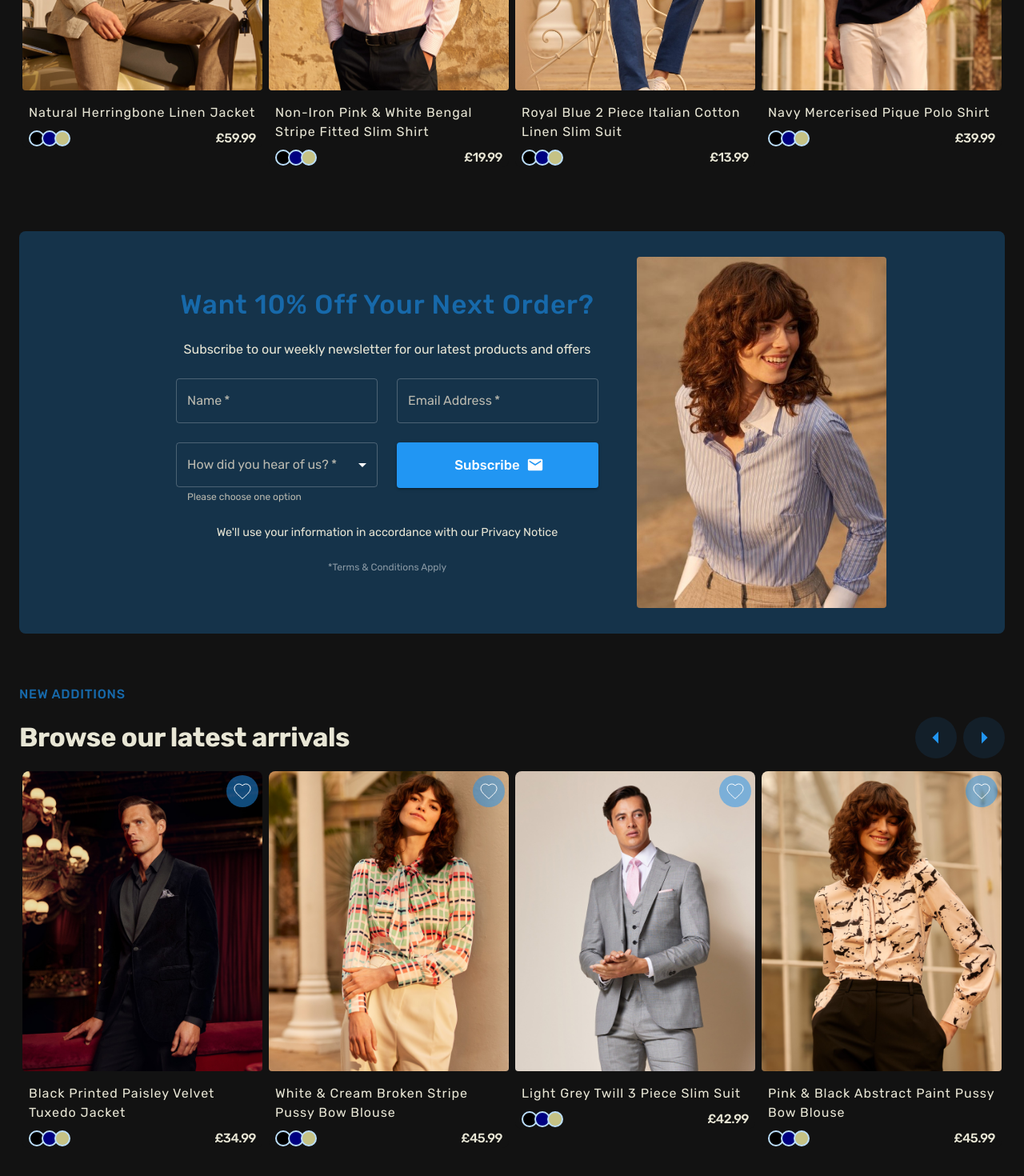
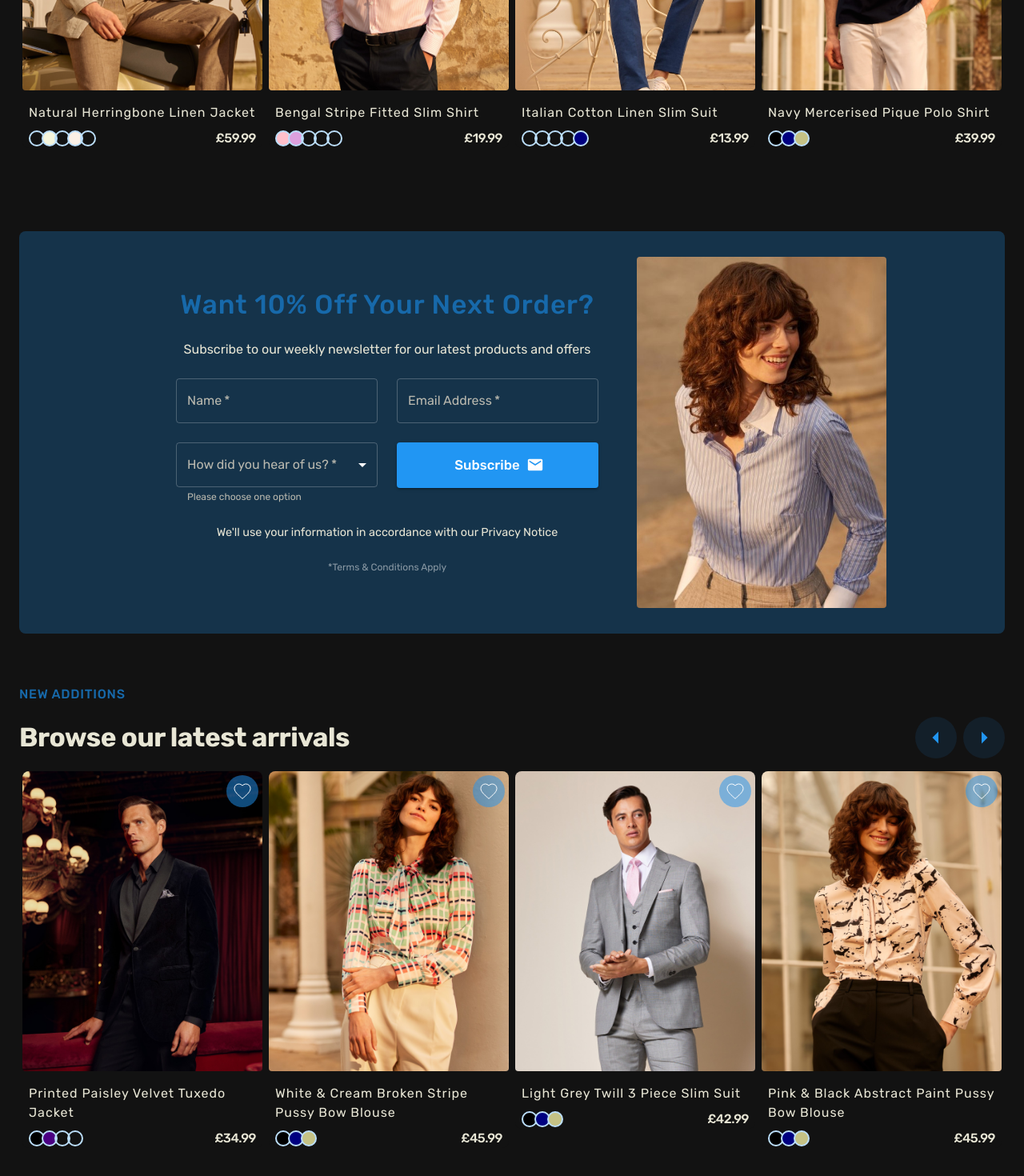
Before and after one commit to xandert93/a-la-mode, a Next.js app: page / in a window 1280 px wide. Shown: the part 2620-4090 px from the top of the page at 80% size. Built offline with nearby package versions, Linux system fonts and the light colour scheme; a web font is replaced by a local one.

Commit message:
fix saving to wish-list and update <ProductColors> and <ProductSizing> styling

```diff
--- a/components-page/product/ProductColors.jsx
+++ b/components-page/product/ProductColors.jsx
@@ -34,7 +34,7 @@ const styles = {
     outline: '2px solid transparent',
 
     ...(checked && {
-      outlineColor: (theme) => theme.palette.text.tertiary, // isn't theme aware so can't write shorthand
+      outlineColor: (theme) => theme.palette.secondary.main, // isn't theme aware so can't write shorthand
     }),
   }),
 
--- a/components-page/product/ProductDetails.jsx
+++ b/components-page/product/ProductDetails.jsx
@@ -39,7 +39,8 @@ Review other sites.
 */
 
 export const ProductDetails = (product) => {
-  const { name, prices, rating, description, features, stock, lastPurchasedAt, createdAt } = product
+  const { name, prices, rating, description, features, stock, colors, lastPurchasedAt, createdAt } =
+    product
 
   // JFN - lazy...
   const [state, setState] = useState({
@@ -98,7 +99,7 @@ export const ProductDetails = (product) => {
 
       <Grid container direction="column" rowGap={2}>
         <ProductAvailability {...stock} />
-        <ProductColors {...{ ...state.color, handleChange }} />
+        <ProductColors {...{ colors, ...state.color, handleChange }} />
         <ProductSizing {...{ ...state.size, handleChange }} />
       </Grid>
 
--- a/context/global-context.js
+++ b/context/global-context.js
@@ -116,7 +116,7 @@ export const StoreProvider = (props) => {
 
     addSavedItem: (product) => {
       setSavedItems((prev) => {
-        const savedItem = genLineItem(product)
+        const savedItem = genLineItem({ product }) // not gonna add `size` for now (seems convention), cos home screen <ProductPreviewCard> doesn't enable size selection
         return [...prev, savedItem]
       })
     },
--- a/data/starter-data.js
+++ b/data/starter-data.js
@@ -118,11 +118,12 @@ const popularProducts = [
       count: 787,
       average: 4.8,
     },
+    colors: ['Blanched Almond', 'Beige', 'Old Lace', 'Linen', 'Antique White'],
     lastPurchasedAt: 'Yesterday',
     createdAt: '', // can display "NEW" flag in UI
   },
   {
-    name: 'Non-Iron Pink & White Bengal Stripe Fitted Slim Shirt',
+    name: 'Bengal Stripe Fitted Slim Shirt',
     prices: { previous: 2999, current: 1999 },
     imageUrls: [
       '/images/products/popular/slim-shirt-1.jpg',
@@ -133,9 +134,10 @@ const popularProducts = [
       count: 256,
       average: 4.1,
     },
+    colors: ['Pink', 'Plum', 'Light Pink', 'Light Salmon', 'Pale Violet Red'],
   },
   {
-    name: 'Royal Blue 2 Piece Italian Cotton Linen Slim Suit',
+    name: 'Italian Cotton Linen Slim Suit',
     prices: { current: 1399 },
     imageUrls: [
       '/images/products/popular/linen-suit-1.jpg',
@@ -146,6 +148,7 @@ const popularProducts = [
       count: 183,
       average: 4.5,
     },
+    colors: ['Royal Blue', 'Midnight Blue', 'Cornflower Blue', 'Dark Blue', 'Navy'],
   },
   {
     name: 'Navy Mercerised Pique Polo Shirt',
@@ -177,7 +180,7 @@ const popularProducts = [
 
 const newProducts = [
   {
-    name: 'Black Printed Paisley Velvet Tuxedo Jacket',
+    name: 'Printed Paisley Velvet Tuxedo Jacket',
     prices: { current: 3499 },
     imageUrls: [
       '/images/products/new/tuxedo-jacket-1.jpg',
@@ -188,6 +191,7 @@ const newProducts = [
       count: 9,
       average: 3.9,
     },
+    colors: ['Black', 'Indigo', 'Dark Slate Gray', 'Midnight Blue'],
   },
   {
     name: 'White & Cream Broken Stripe Pussy Bow Blouse',
@@ -249,7 +253,7 @@ popularProducts.concat(newProducts).forEach((product) => {
   delete product.stockCount
 })
 
-// additional product fields: productId, priceId, tags/categories (for filtering), sizes (?), colours (?)
+// additional product fields: productId, priceId, tags/categories (for filtering), sizes + colors (a lot more complicated - like a sub-product within a product)
 
 export { popularProducts, newProducts }
 
```
Also changed, not shown: components-page/product/ProductSizing.jsx (+18 -18 lines).
